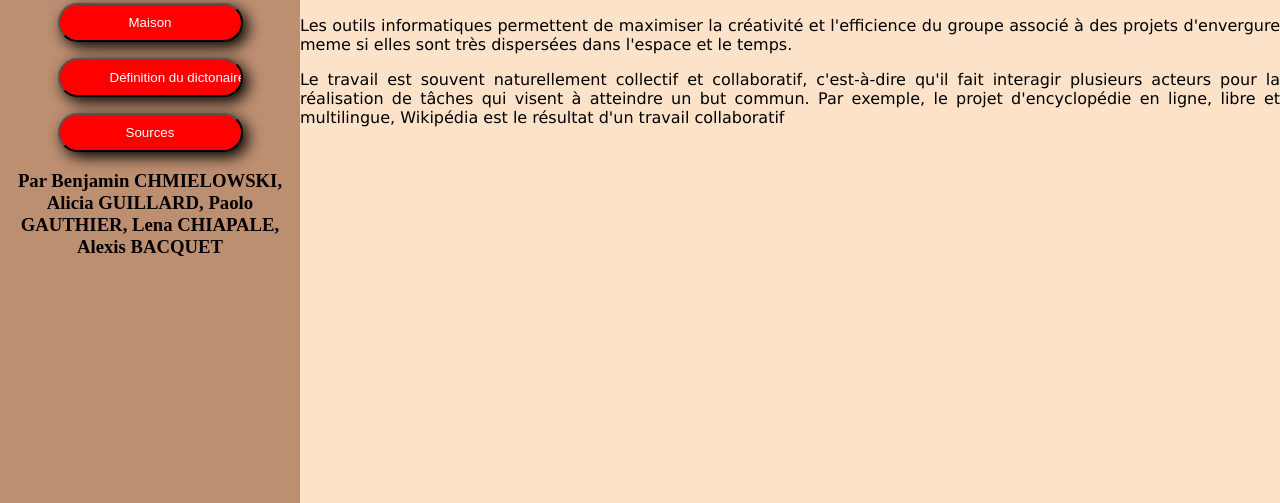
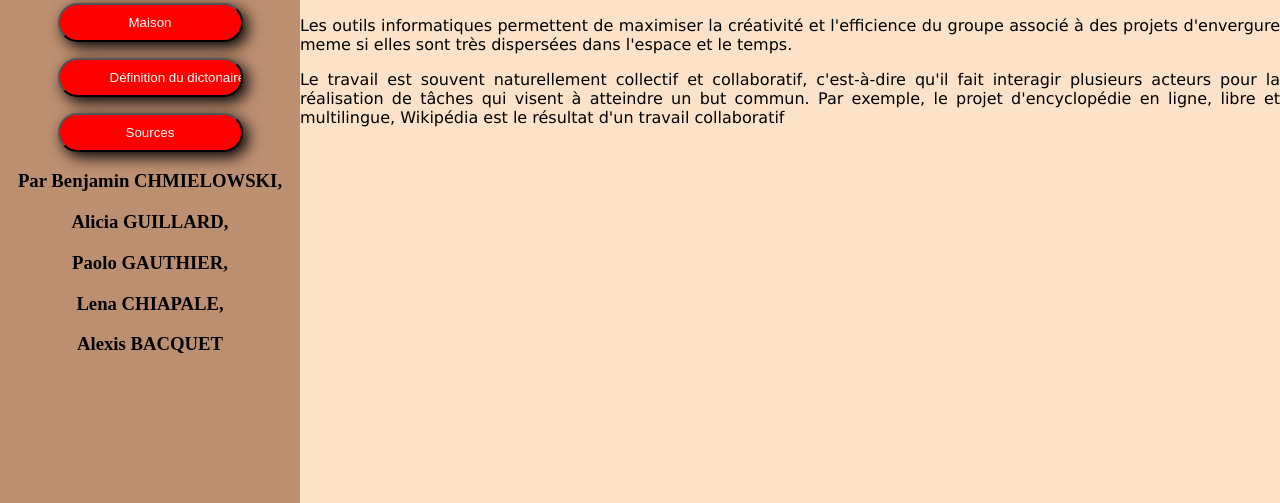
Before and after one commit to Ben04C/Site-SNT, a plain HTML site: page definition.html in a window 1280 px wide. Shown: the part 297-800 px from the top of the page. Drawn offline with Linux system fonts and the light colour scheme.

Commit message:
definition+noms

```diff
--- a/definition.html
+++ b/definition.html
@@ -38,7 +38,15 @@
                     <form>
                     <input type="button" class="side-button" value="Sources" onclick="window.location.href='sources.html'" />
                     </form>
-                    <h3>Par Benjamin CHMIELOWSKI, Alicia GUILLARD, Paolo GAUTHIER, Lena CHIAPALE, Alexis BACQUET</h3>
+                    <h3>Par Benjamin CHMIELOWSKI,
+                            <p>
+                            Alicia GUILLARD,
+                            <p>
+                            Paolo GAUTHIER,
+                            <p>
+                             Lena CHIAPALE,
+                             <p>
+                             Alexis BACQUET</h3>
     </div>
     <div id="contenu">
                La notion de travail collaboratif designe un travail qui n est plus fondé sur l organisation hiérarchisée traditionnelle
```
